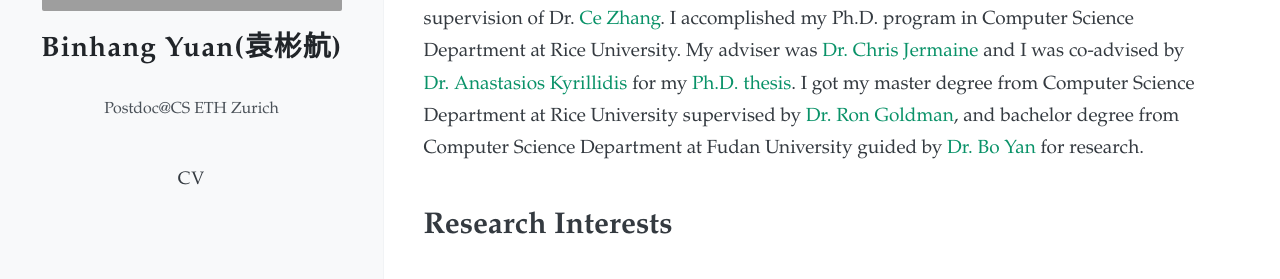
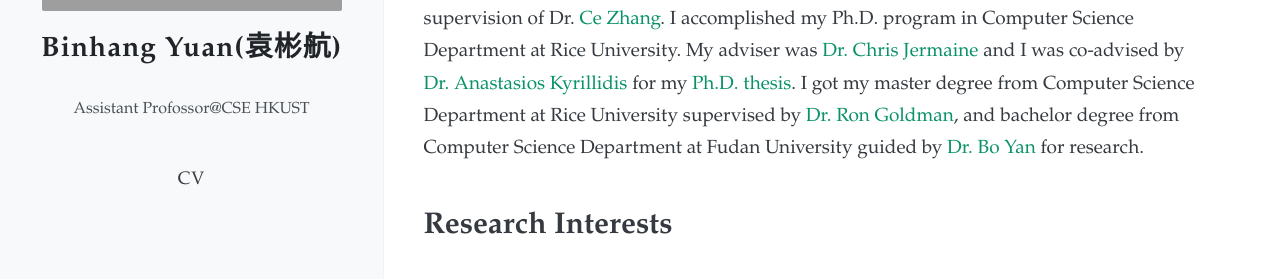
Before and after one commit to BinhangYuan/site, a Jekyll site: the page built from index.md, in a window 1280 px wide. Shown: the part 369-648 px from the top of the page. Built offline with Jekyll 4.4.1, drawn with Linux system fonts in a browser that asks for light colours; nearby versions of some CDN libraries; grey boxes are pictures that could not be loaded.

Commit message:
Update _config.yml

```diff
--- a/_config.yml
+++ b/_config.yml
@@ -1,6 +1,6 @@
 
 name: Binhang Yuan(袁彬航)
-description: Postdoc@CS ETH Zurich
+description: Assistant Profossor@CSE HKUST
 avatar: images/photo.jpeg
 favicon: images/photo.jpeg
 
@@ -15,7 +15,7 @@ baseurl: /
 
 
 footer-links:
-  email: yuanbinhang@gmail.com
+  email: biyuan@ust.hk
   github: "BinhangYuan"
   facebook: "yuanbinhang?ref=bookmarks"
   linkedin: "binhang-yuan-699bb484"
```
